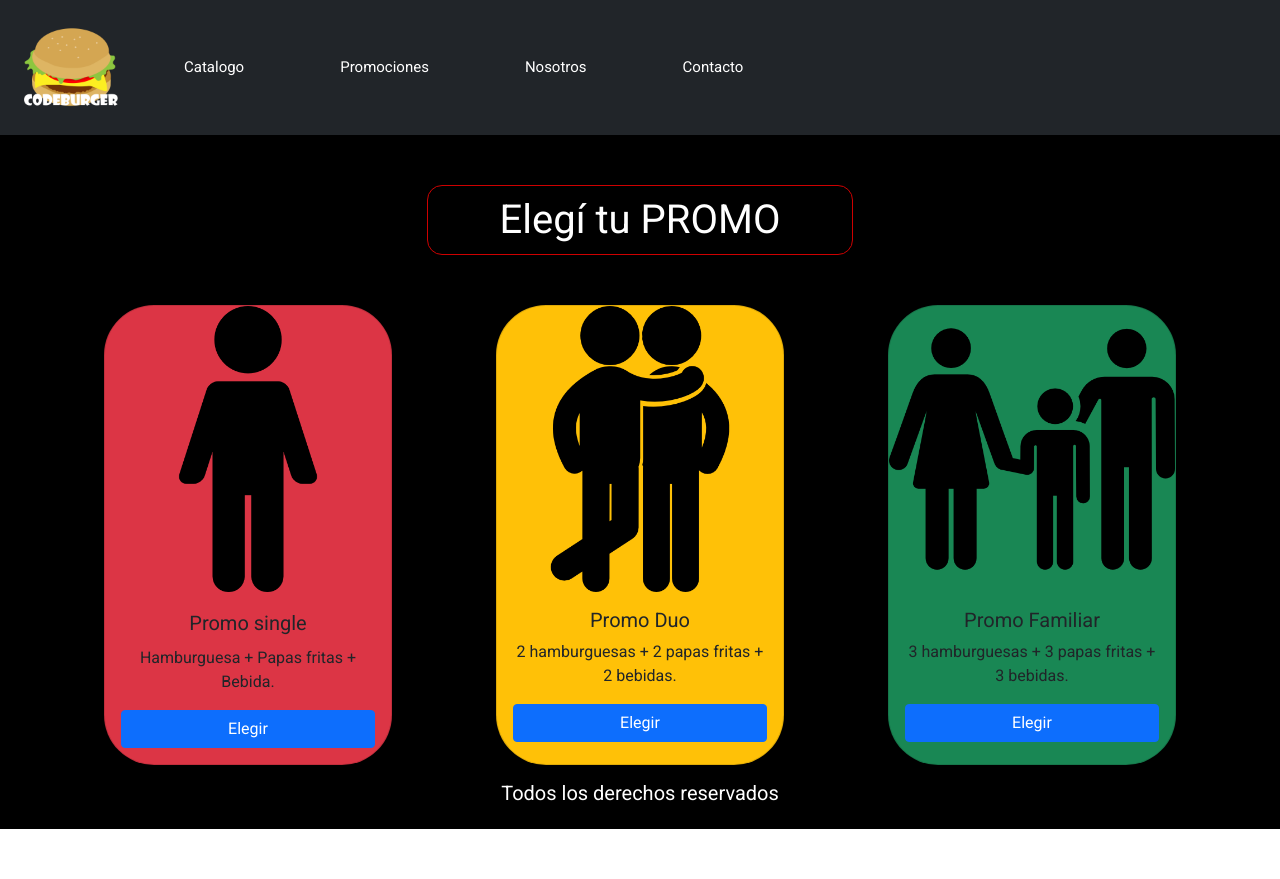
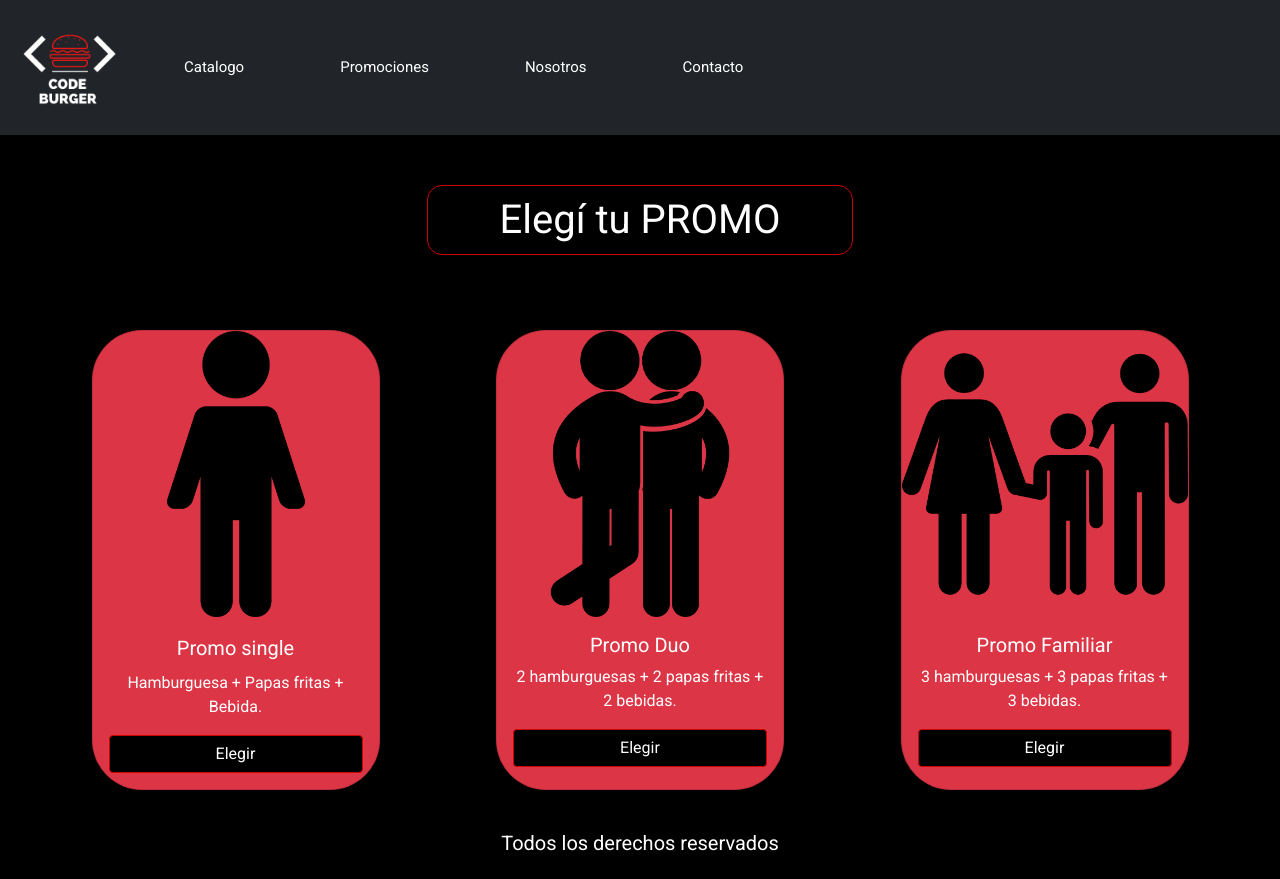
Before and after one commit to MartinOrefice/proyectoFinal, a website: page pages/promociones.html in a window 1280 px wide. Before the commit the page ends 829 px from the top, so only its background shows below. Drawn offline with nearby package versions, Linux system fonts and the light colour scheme.

Commit message:
nuevos cambios

```diff
--- a/pages/promociones.html
+++ b/pages/promociones.html
@@ -21,7 +21,7 @@
         <nav class="navbar navbar-expand-lg navbar-light bg-dark col-12">
           <div class="container-fluid">
             <a class="navbar-brand" href="../index.html">
-              <img class="imgLogo" src="../img/kisspng-cheeseburger-veggie-burger-hamburger-clip-art-fast-healthy-bbq-without-cancer-countyfairsusa-net-5bd54d07d1fa50.1755184115407055438601.png" alt="">
+              <img class="imgLogo" src="../img/logoCodeBurger.png" alt="CodeBurger">
             </a>
             <button class="navbar-toggler" type="button" data-bs-toggle="collapse" data-bs-target="#navbarNav" aria-controls="navbarNav" aria-expanded="false" aria-label="Toggle navigation">
               <span class="navbar-toggler-icon"></span>
@@ -58,7 +58,7 @@
             <a href="#" class="btn btn-primary d-flex justify-content-center">Elegir</a>
           </div>
         </div>
-        <div class="card bg-warning col-4" style="width: 18rem;">
+        <div class="card bg-danger col-4" style="width: 18rem;">
           <img src="../img/kisspng-computer-icons-icon-design-two-people-5b238c642ce492.8365566715290563561839.png" class="card-img-top" alt="promo duo">
           <div class="card-body">
             <h5 class="card-title text-center">Promo Duo</h5>
@@ -66,7 +66,7 @@
             <a href="#" class="btn btn-primary d-flex justify-content-center">Elegir</a>
           </div>
         </div>
-        <div class="card bg-success col-4" style="width: 18rem;">
+        <div class="card bg-danger col-4" style="width: 18rem;">
           <img src="../img/kisspng-business-symbol-child-computer-icons-lawyer-familia-icono-5b57ddaf75b404.8788004615324850394821.png" class="card-img-top" alt="promo familiar">
           <div class="card-body">
             <h5 class="card-title text-center">Promo Familiar</h5>
--- a/scss/estilos.scss
+++ b/scss/estilos.scss
@@ -340,9 +340,18 @@ footer{
 
 .row{
     .card{
+        margin: 25px;
         .card-body{
             .card-title{
                 font-size: 20px;
+                color: white;
+            }
+            .card-text{
+                color: white;
+            }
+            .btn-primary{
+                background-color: #000000;
+                border-color: $color-principal;
             }
         }
 
```
Also changed, not shown: index.html (+1 -1 lines), pages/catalogo.html (+1 -1 lines), pages/contacto.html (+1 -1 lines), pages/nosotros.html (+1 -1 lines), css/main.css, img/logoCodeBurger.png (added).
